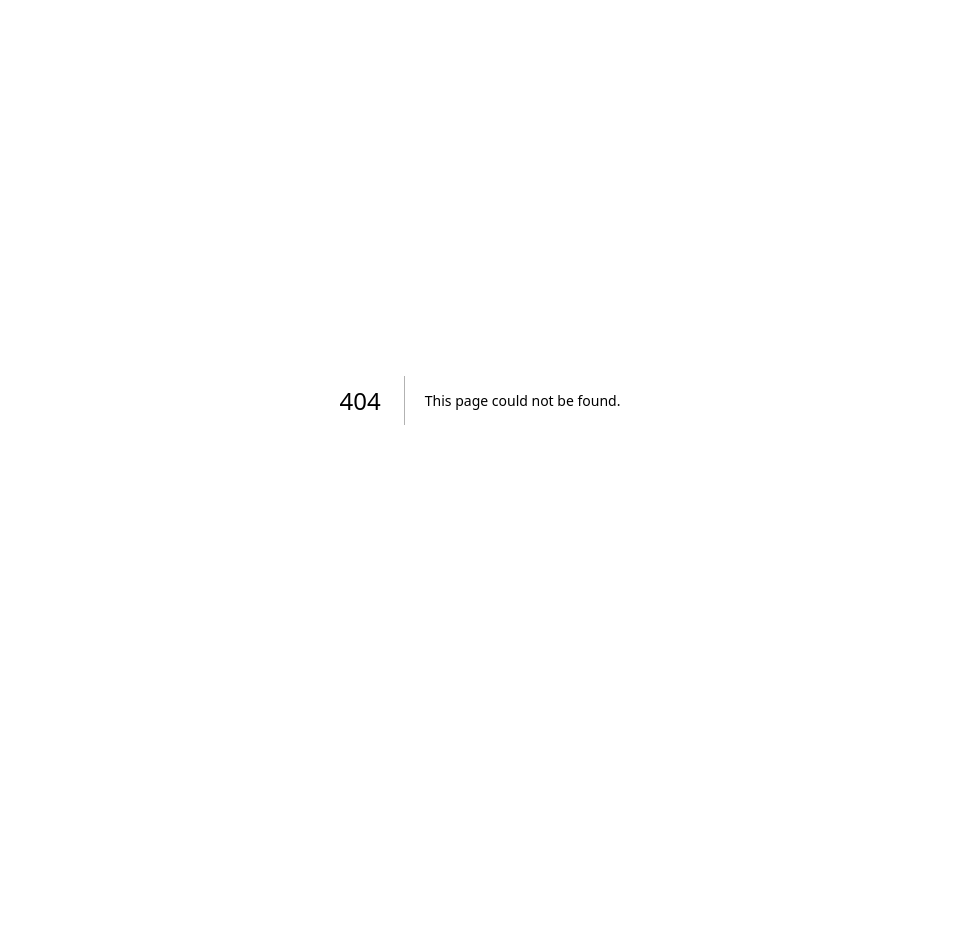
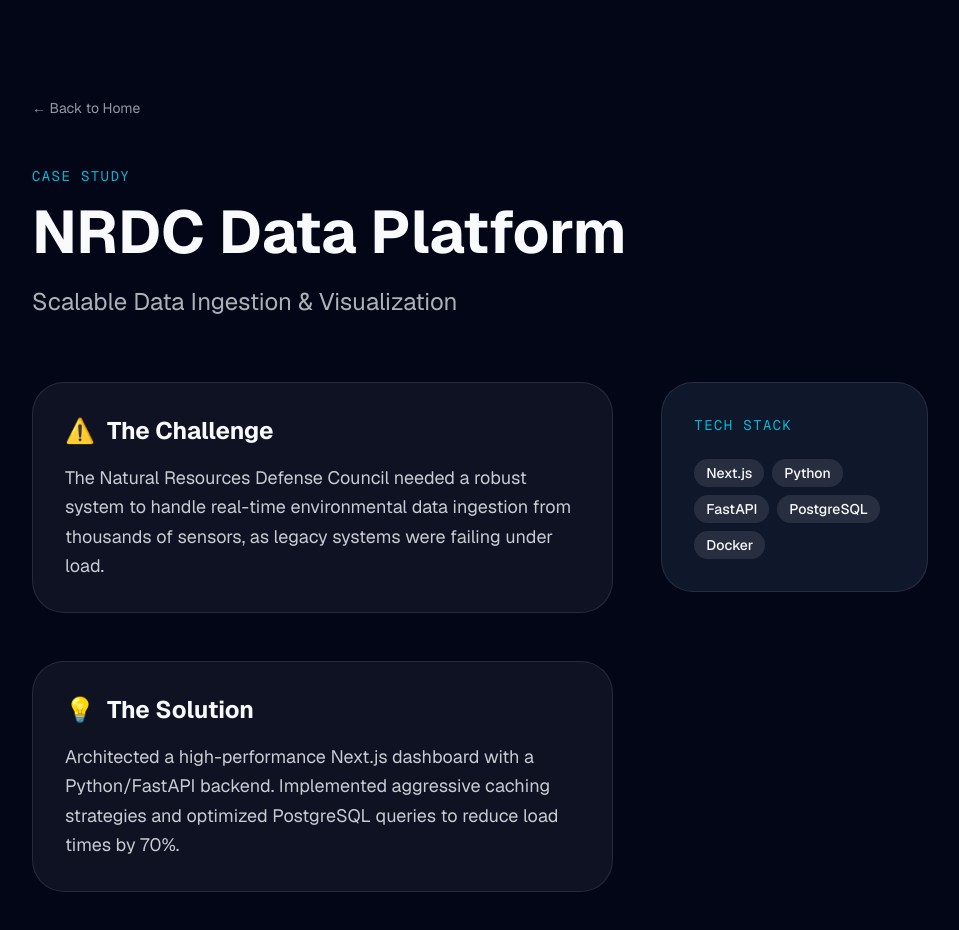
Before and after one commit to Evansgit254/evans-mumo-web-solutions, a Next.js app: page /projects/nrdc-project in a window 1280 px wide. Before the commit this address had no page. Shown: the top 930 px of the page, without its empty margins (160-1119 px from the left). Before the commit the page ends 800 px from the top, so only its background shows below. Built offline with nearby package versions, Linux system fonts and the light colour scheme.

Commit message:
feat: Add Case Study template and Vercel Analytics

```diff
--- a/package.json
+++ b/package.json
@@ -9,6 +9,7 @@
     "lint": "eslint"
   },
   "dependencies": {
+    "@vercel/analytics": "^1.6.1",
     "next": "16.1.1",
     "react": "19.2.3",
     "react-dom": "19.2.3"
--- a/src/app/layout.tsx
+++ b/src/app/layout.tsx
@@ -1,4 +1,5 @@
 import type { Metadata } from "next";
+import { Analytics } from "@vercel/analytics/react";
 import { Geist, Geist_Mono } from "next/font/google";
 import "./globals.css";
 
@@ -43,6 +44,7 @@
         className={`${geistSans.variable} ${geistMono.variable} antialiased`}
       >
         {children}
+        <Analytics />
       </body>
     </html>
   );
--- /dev/null
+++ b/src/app/projects/[slug]/page.tsx
@@ -0,0 +1,76 @@
+import { notFound } from 'next/navigation';
+import Link from 'next/link';
+
+// Dummy data for case studies
+const projects: Record<string, { title: string; subtitle: string; challenge: string; solution: string; stack: string[] }> = {
+    'nrdc-project': {
+        title: 'NRDC Data Platform',
+        subtitle: 'Scalable Data Ingestion & Visualization',
+        challenge: 'The Natural Resources Defense Council needed a robust system to handle real-time environmental data ingestion from thousands of sensors, as legacy systems were failing under load.',
+        solution: 'Architected a high-performance Next.js dashboard with a Python/FastAPI backend. Implemented aggressive caching strategies and optimized PostgreSQL queries to reduce load times by 70%.',
+        stack: ['Next.js', 'Python', 'FastAPI', 'PostgreSQL', 'Docker']
+    },
+    'trading-bot': {
+        title: 'Algorithmic Trading Bot V6.0',
+        subtitle: 'Automated Forex Trading System',
+        challenge: 'Manual trading was susceptible to emotional bias and unable to react to micro-market movements, leading to inconsistent returns in high-volatility environments.',
+        solution: 'Developed "Liquid Shield" V6.1 algorithms using Python and MetaTrader 5. The system analyses 50+ technical indicators in real-time, executing trades with sub-second latency and strict risk management rules.',
+        stack: ['Python', 'MetaTrader 5', 'Pandas', 'NumPy', 'Technical Analysis']
+    }
+};
+
+export default async function ProjectPage({ params }: { params: Promise<{ slug: string }> }) {
+    const { slug } = await params;
+    const project = projects[slug];
+
+    if (!project) {
+        notFound();
+    }
+
+    return (
+        <main className="min-h-screen bg-background text-foreground py-24 px-6">
+            <div className="container mx-auto max-w-4xl">
+                <Link href="/" className="inline-flex items-center text-sm text-foreground/60 hover:text-accent-primary mb-12 transition-colors">
+                    ← Back to Home
+                </Link>
+
+                <header className="mb-16">
+                    <p className="text-accent-primary font-mono tracking-widest uppercase text-sm mb-4">Case Study</p>
+                    <h1 className="text-5xl md:text-6xl font-bold mb-6">{project.title}</h1>
+                    <p className="text-2xl text-foreground/70">{project.subtitle}</p>
+                </header>
+
+                <div className="grid grid-cols-1 md:grid-cols-3 gap-12">
+                    <div className="md:col-span-2 space-y-12">
+                        <section className="p-8 rounded-[2rem] bg-white/5 border border-white/10">
+                            <h2 className="text-2xl font-bold mb-4 flex items-center gap-3">
+                                <span className="text-red-400">⚠️</span> The Challenge
+                            </h2>
+                            <p className="text-lg leading-relaxed text-foreground/80">{project.challenge}</p>
+                        </section>
+
+                        <section className="p-8 rounded-[2rem] bg-white/5 border border-white/10">
+                            <h2 className="text-2xl font-bold mb-4 flex items-center gap-3">
+                                <span className="text-green-400">💡</span> The Solution
+                            </h2>
+                            <p className="text-lg leading-relaxed text-foreground/80">{project.solution}</p>
+                        </section>
+                    </div>
+
+                    <div className="md:col-span-1">
+                        <div className="p-8 rounded-[2rem] bg-slate-900 border border-white/10 sticky top-24">
+                            <h3 className="font-mono text-sm uppercase tracking-widest text-accent-primary mb-6">Tech Stack</h3>
+                            <div className="flex flex-wrap gap-2">
+                                {project.stack.map((tech) => (
+                                    <span key={tech} className="px-3 py-1 bg-white/10 rounded-full text-sm font-medium">
+                                        {tech}
+                                    </span>
+                                ))}
+                            </div>
+                        </div>
+                    </div>
+                </div>
+            </div>
+        </main>
+    );
+}
```
Also changed, not shown: 1 other file (tests, documents, lock files or other folders).
